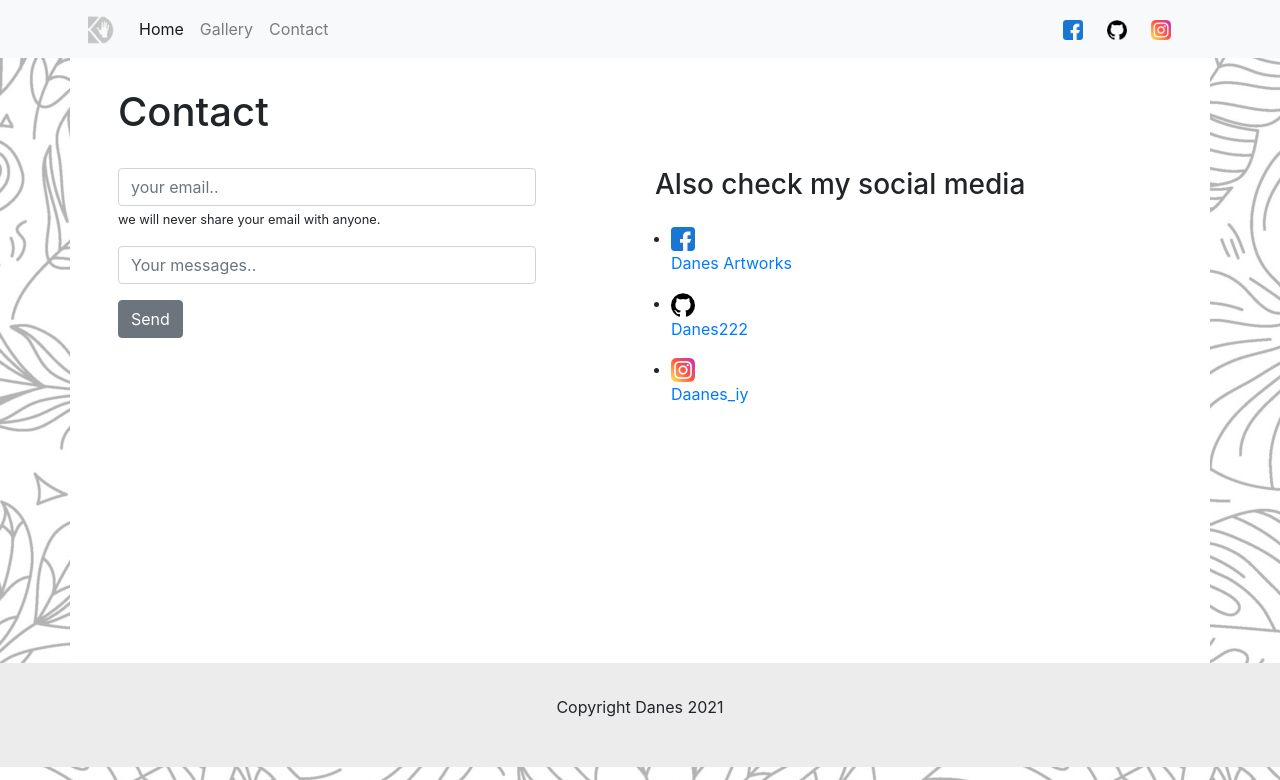
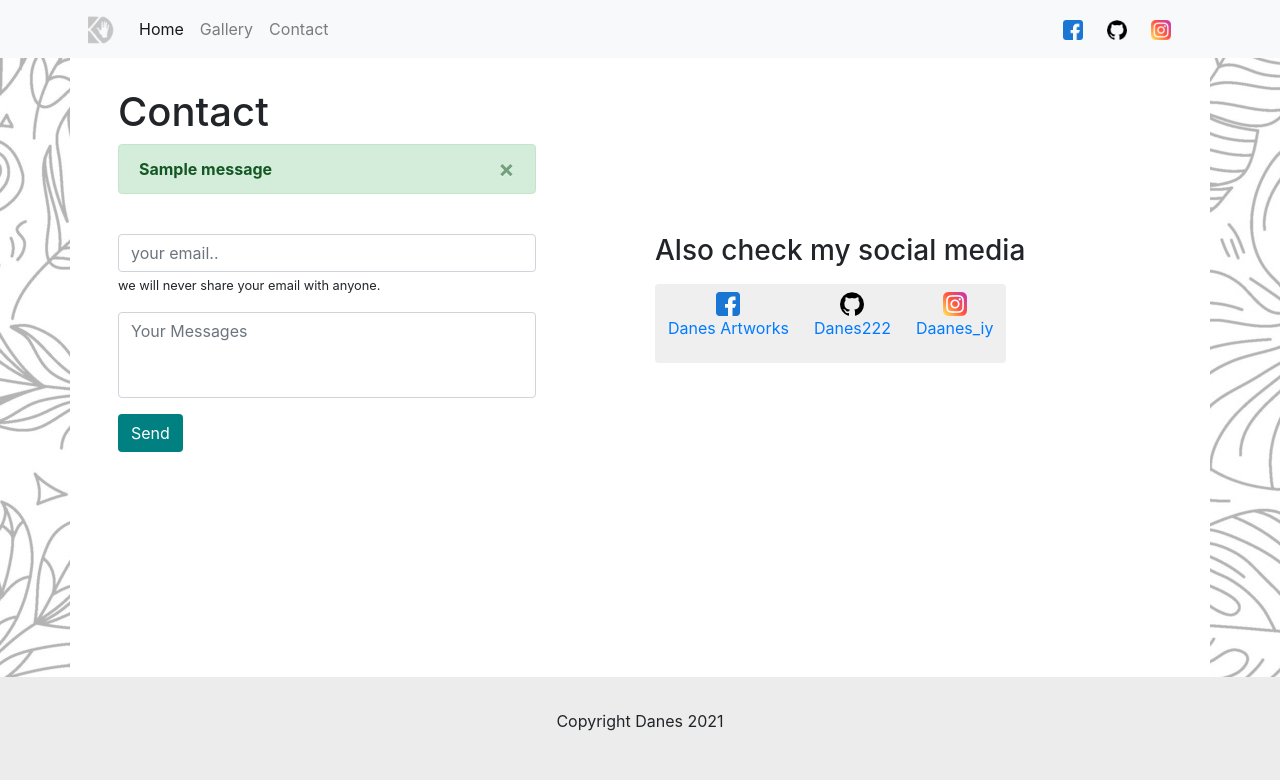
Before and after one commit to Danes222/danes-blog, a Django app: page /contact in a window 1280 px wide. Shown: the top 780 px of the page. Run offline with Django 3.2, Linux system fonts and the light colour scheme; tables that the repository leaves empty hold one stand-in row (values such as "Sample post"); one stand-in notice (Sample message) is shown; some libraries are stand-ins or nearby versions.

Commit message:
memperbaiki tampilan dan fungsi halaman contact

```diff
--- a/home/admin.py
+++ b/home/admin.py
@@ -1,6 +1,7 @@
 from django.contrib import admin
 
 # Register your models here.
-from .models import Blog
+from .models import *
 
 admin.site.register(Blog)
+admin.site.register(MyMessages)
--- a/home/templates/home/contact.html
+++ b/home/templates/home/contact.html
@@ -6,32 +6,53 @@
     <div class="container cont">
         <div class="row">
             <div class="col-sm-12">
-                <h1>Contact</h1><br>
+                <h1>Contact</h1>
             </div>
         </div>
         <div class="row">
             <div class="col-sm-5">
+                {% for mess in messages %}
+                <div class="alert alert-success alert-dismissible fade show" role="alert">
+                    <strong>{{mess}}</strong>
+                    <button type="button" class="close" data-dismiss="alert" aria-label="Close">
+                        <span aria-hidden="true">&times;</span>
+                    </button>
+                </div>
+                {% endfor %}
+            </div>
+        </div><br>
+        <div class="row">
+            <div class="col-sm-5">
+                <form action="" method="POST">
+                    {% csrf_token %}
                     <div class="form-row">
+                        <input type="hidden" name="id">
                         <div class="form-group col-sm-12">
-                        <input class="form-control" type="email" placeholder="your email.." name="email">
+                            <input class="form-control" type="email" required placeholder="your email.." name="email">
                             <small>we will never share your email with anyone.</small>
                         </div>
                         <div class="form-group col-sm-12">
-                        <input class="form-control" type="textarea" placeholder="Your messages.." name="password">
+                            <textarea name="message" class="form-control" style="resize: none;" placeholder="Your Messages" id="exampleFormControlTextarea1" rows="3"></textarea>
                         </div>
                         <div class="form-group col-sm-12">
-                        <button type="submit" class="btn btn-secondary">Send</button>
+                            <button type="submit" style="background-color: teal; color: white;" class="btn">Send</button>
                         </div>
                     </div>
+                </form>
             </div>
             <div class="col-sm-1"></div>
             <div class="col-lg-6">
-                <h3>Also check my social media</h3>
-                <ul style="padding: 2vh;">
+                <h3 class="mb-3">Also check my social media</h3>
+                <div class="btn-group" role="group" aria-label="Basic example">
+                    <button type="button" class="btn"><a target="_blank" href="https://facebook.com/Danes006"><img src="{% static '/img/facebook.png' %}" alt=""><p>Danes Artworks</p></a></button>
+                    <button type="button" class="btn"><a target="_blank" href="https://github.com/Danes222"><img src="{% static '/img/github.png' %}" alt=""><p>Danes222</p></a></button>
+                    <button type="button" class="btn"><a target="_blank" href="https://www.instagram.com/daanes_iy/"><img src="{% static '/img/instagram.png' %}" alt=""><p>Daanes_iy</p></a></button>
+                  </div>
+                <!-- <ul style="padding: 2vh;">
                     <li><a target="_blank" href="https://facebook.com/Danes006"><img src="{% static '/img/facebook.png' %}" alt=""><p>Danes Artworks</p></a></li>
                     <li><a target="_blank" href="https://github.com/Danes222"><img src="{% static '/img/github.png' %}" alt=""><p>Danes222</p></a></li>
                     <li><a target="_blank" href="https://www.instagram.com/daanes_iy/"><img src="{% static '/img/instagram.png' %}" alt=""><p>Daanes_iy</p></a></li>
-                </ul>
+                </ul> -->
             </div>
         </div>
         <div class="row">
--- a/home/views.py
+++ b/home/views.py
@@ -23,6 +23,15 @@ def gallery(request):
     }
     return render(request, 'home/gallery.html', context)
 def contact(request):
+    if request.method == "POST":
+        email = request.POST.get('email')
+        message = request.POST.get('message')
+
+        if email and message:
+            obj = MyMessages.objects.create(email=email, messages=message)
+            obj.save()
+        messages.success(request, 'Thank you for the feedback !')
+        return redirect('contact')
     context = {
         'title' : 'Contact'
     }
@@ -55,6 +64,7 @@ def adm(request):
         'blogs' : blogs
     }
     return render(request, 'home/admin.html', context)
+@login_required(login_url='login')
 def editArticle(request, pk):
     a = Blog.objects.get(id=pk)
     createArticleForm = CreateArticleForm(instance=a)
@@ -71,6 +81,7 @@ def editArticle(request, pk):
         'form' : createArticleForm
     }
     return render(request, 'home/edit.html', context)
+@login_required(login_url='login')
 def deleteArticle(request, pk):
     blog = Blog.objects.get(id=pk)
     if request.method == 'GET':
@@ -80,7 +91,7 @@ def deleteArticle(request, pk):
         'judul' : 'Hapus article',
     }
     return render(request, 'home/delete.html', context)
-
+@login_required(login_url='login')
 def createArticle(request):
     createArticleForm = CreateArticleForm()
     if request.method == 'POST':
```
Also changed, not shown: home/models.py (+7 -0 lines), home/migrations/0002_mymessages.py (added). Lines whose indentation alone changed are shown as unchanged.
